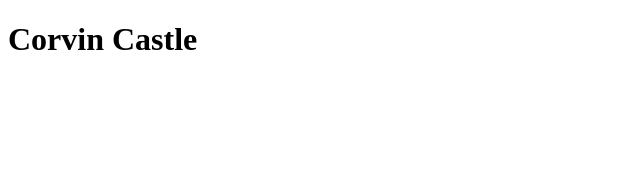
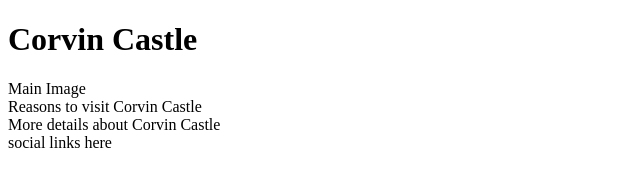
Before and after one commit to mitzusca/corvin-castle, a plain HTML site: page index.html in a window 1280 px wide. Shown: the whole page, without its empty margins (0-640 px from the left). Drawn offline with Linux system fonts and the light colour scheme.

Commit message:
Add core structure for home page

```diff
--- a/index.html
+++ b/index.html
@@ -5,13 +5,25 @@
     <meta http-equiv="X-UA-Compatible" content="IE=edge">
     <meta name="viewport" content="width=device-width, initial-scale=1.0">
 
-    <title>Corvin Castle</title>
-
     <meta name="description" content="Information about Corvin Castle from Hunedoara, Romania">
     <meta name="keywords" content="corvin castle, hunedoara, romania, hunyadi castle, castle">
+    <link rel="stylesheet" href="assets/css/style.css">
+
+    <title>Corvin Castle</title>
 </head>
 <body>
-    <h1>Corvin Castle</h1>
-
+    <header><h1>Corvin Castle</h1></header>
+    <section>
+        Main Image
+    </section>
+    <section>
+        Reasons to visit Corvin Castle
+    </section>
+    <section>
+        More details about Corvin Castle
+    </section>
+    <footer>
+        social links here
+    </footer>
 </body>
 </html>
```
